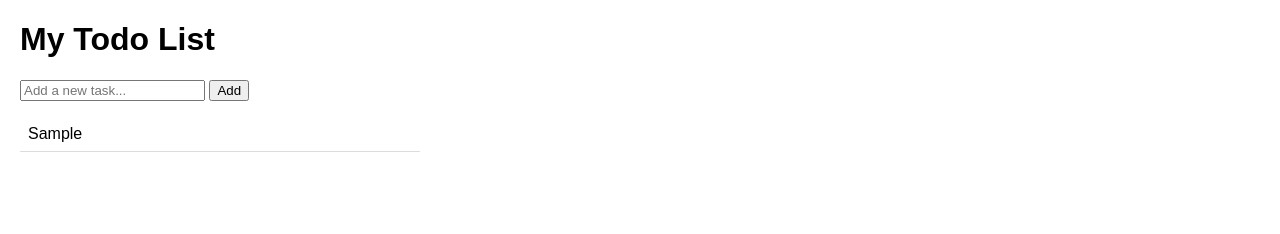
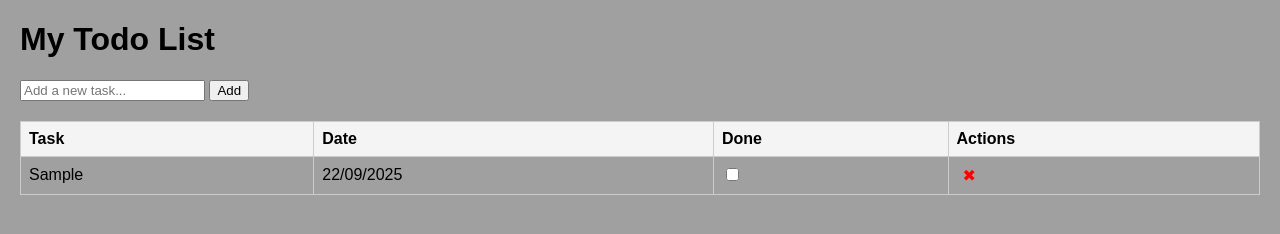
Before and after one commit to JackElk/todoApp, a plain HTML site: page index.html in a window 1280 px wide. Both pictures are taken after typing "Sample" into the empty fields and a click on the button "Add". Drawn offline with Linux system fonts and the light colour scheme.

Commit message:
updates to create table with array of objects

```diff
--- a/index.html
+++ b/index.html
@@ -11,7 +11,18 @@
 <div class="todo-container">
     <input type="text" id="todo-input" placeholder="Add a new task...">
     <button id="add-btn">Add</button>
-    <ul id="todo-list"></ul>
+    <table id="todo-table">
+        <thead>
+        <tr>
+            <th>Task</th>
+            <th>Date</th>
+            <th>Done</th>
+            <th>Actions</th>
+        </tr>
+        </thead>
+        <tbody id="todo-body">
+        </tbody>
+    </table>
 </div>
 
 <script src="script.js"></script>
--- a/script.js
+++ b/script.js
@@ -1,17 +1,48 @@
 const input = document.getElementById('todo-input');
 const addBtn = document.getElementById('add-btn');
-const toDoList = document.getElementById('todo-list');
+const toDoList = document.getElementById('todo-body');
 
 const tasks = []
 
-function addTask(text) {
-    tasks.push(text);
+function addTask(task) {
+    tasks.push(task);
 
-    const li = document.createElement('li');
-    li.textContent = text;
-    toDoList.appendChild(li);
+    const tr = document.createElement('tr');
+
+    const taskTd = document.createElement('td');
+    taskTd.textContent = task.text;
+
+    const dateTd = document.createElement('td');
+    dateTd.textContent = task.date
+
+    const doneTd = document.createElement('td');
+    const checkbox = document.createElement('input');
+    checkbox.type = 'checkbox';
+    checkbox.checked = task.done;
+    checkbox.addEventListener('change', () => {
+        task.done = checkbox.checked;
+    });
+    doneTd.appendChild(checkbox);
+
+    const actionTd = document.createElement('td');
+    const deleteBtn = document.createElement('button');
+    deleteBtn.textContent = '✖';
+    deleteBtn.classList.add('delete-btn');
+    deleteBtn.addEventListener('click', () => {
+        tr.remove();
+        const index = tasks.indexOf(task);
+        if (index > -1) {
+            tasks.splice(index, 1);
+        }
+    });
+
+    actionTd.appendChild(deleteBtn);
+    tr.append(taskTd, dateTd, doneTd, actionTd);
+    toDoList.appendChild(tr);
     input.value = '';
+    console.log(tasks)
 }
+
 
 addBtn.addEventListener('click', () => {
     const text = input.value.trim();
@@ -20,5 +51,10 @@ addBtn.addEventListener('click', () => {
         alert('you can\'t add more than 3 tasks')
         return;
     }
-    addTask(text);
+    const task = {
+        text: text,
+        date: new Date().toLocaleDateString('en-GB'),
+        done: false
+    }
+    addTask(task);
 });
--- a/style.css
+++ b/style.css
@@ -1,19 +1,41 @@
 body {
     font-family: Arial, sans-serif;
     margin: 20px;
+    background-color: #A0A0A0;
 }
 
-.todo-container {
-    max-width: 400px;
+#todo-input {
+    margin-bottom: 20px;
 }
 
-#todo-list {
-    list-style: none;
-    padding: 0;
+#todo-table {
+    width: 100%;
+    border-collapse: collapse;
 }
 
-#todo-list li {
+#todo-table th,
+#todo-table td {
+    border: 1px solid #ccc;
     padding: 8px;
-    border-bottom: 1px solid #ddd;
+    text-align: left;
+}
+
+#todo-table th {
+    background-color: #f4f4f4;
+}
+
+#todo-list li:hover {
+    background-color: white;
+}
+
+.delete-btn {
+    background: none;
+    border: none;
+    color: red;
+    font-size: 16px;
     cursor: pointer;
 }
+
+.delete-btn:hover {
+    color: darkred;
+}
```
